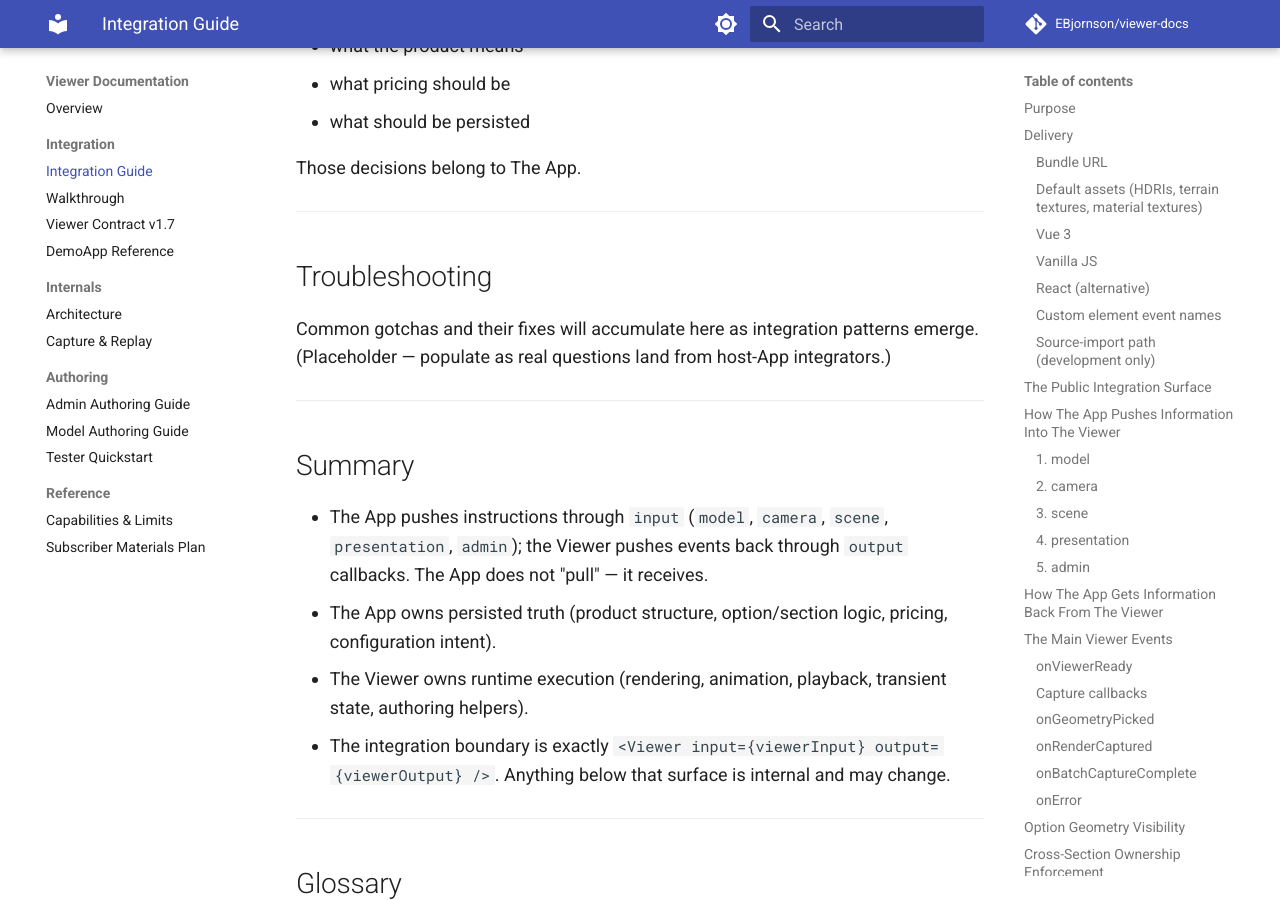
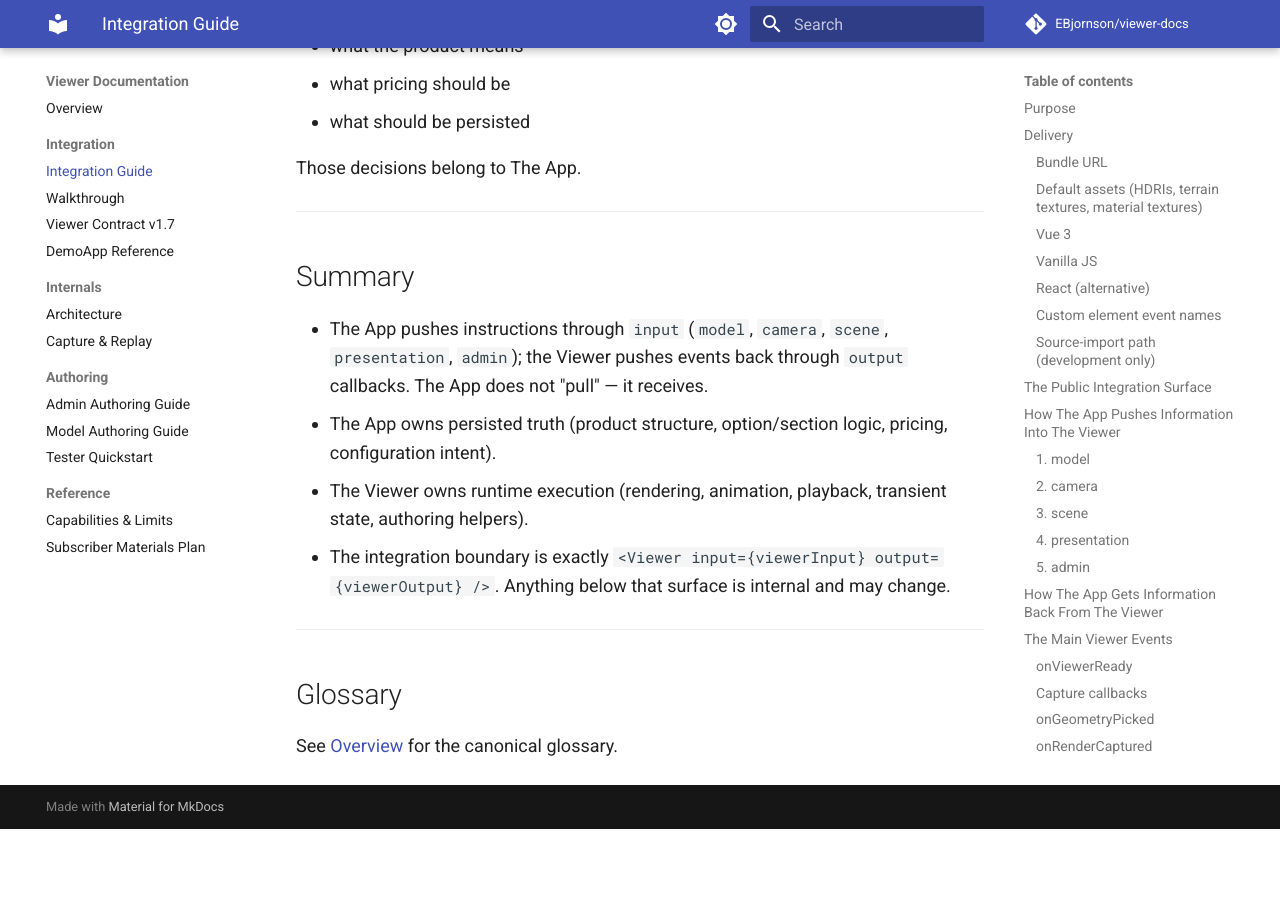
Before and after one commit to EBjornson/viewer-docs, an MkDocs documentation site: the page built from docs/integration_guide.md, in a window 1280 px wide and 900 px high, scrolled down 21240 px. Built offline with MkDocs 1.6.1 and Material for MkDocs 9.7.7, drawn with Linux system fonts in a browser that asks for light colours; comment, search, counter and statistics services are not loaded; after the commit the page ends 22069 px from its top, so only the background shows below that.

Commit message:
Sync from main repo @ 0a4a826
Source branch: main
Source commit: 0a4a8267ecc7bb5713c88cce88e178059d5897ba

```diff
--- a/docs/integration_guide.md
+++ b/docs/integration_guide.md
@@ -661,12 +661,6 @@ Those decisions belong to The App.
 
 ---
 
-## Troubleshooting
-
-Common gotchas and their fixes will accumulate here as integration patterns emerge. (Placeholder — populate as real questions land from host-App integrators.)
-
----
-
 ## Summary
 
 - The App pushes instructions through `input` (`model`, `camera`, `scene`, `presentation`, `admin`); the Viewer pushes events back through `output` callbacks. The App does not "pull" — it receives.
```
